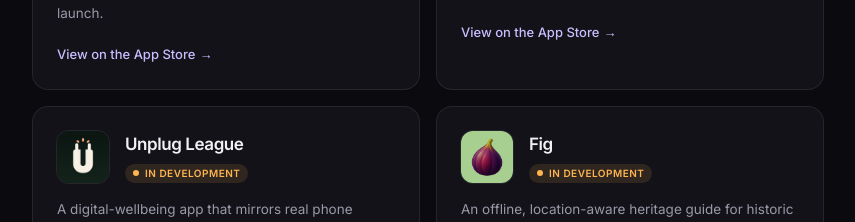
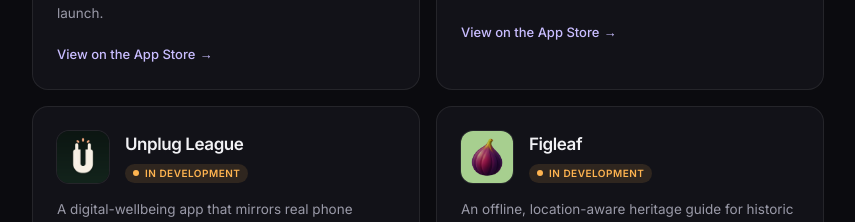
Before and after one commit to noammaman/althia-web, a Next.js app: page /noammaman in a window 1280 px wide. Shown: the part 1280-1502 px from the top of the page, without its empty margins (212-1067 px from the left). Built offline with nearby package versions, Linux system fonts and the light colour scheme; a web font is replaced by a local one.

Commit message:
Rename Fig to Figleaf

```diff
--- a/app/noammaman/ProjectsGrid.tsx
+++ b/app/noammaman/ProjectsGrid.tsx
@@ -42,7 +42,7 @@ const PROJECTS: Project[] = [
     logo: '/logos/unplugleague-logo.png',
   },
   {
-    name: 'Fig',
+    name: 'Figleaf',
     status: 'In Development',
     description: 'An offline, location-aware heritage guide for historic sites. Geofencing triggers on-device semantic search — a Core ML embedding model running fully offline — to answer what you’re standing in front of, no connection required. Native iOS, Swift/SwiftUI.',
     logo: '/logos/fig-logo-square.png',
```
